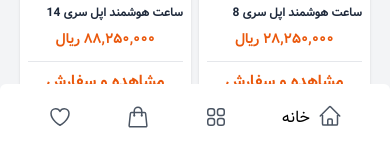
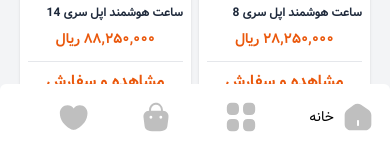
Before and after one commit to afshinmhdz/DigitizeWebsiteTailwindCSS_2023_10_13, a website: page postcss/public/index.html in a window 390 px wide. Shown: the part 694-842 px from the top of the page. Drawn offline with nearby package versions, Linux system fonts and the light colour scheme; files whose address does not match are found by name.

Commit message:
bottom navigation dynamic

```diff
--- a/postcss/public/index.html
+++ b/postcss/public/index.html
@@ -369,41 +369,54 @@
         </div>
     </div>
     <!-- bottom navigation -->
-    <div class="md:hidden px-12 py-5 bg-white fixed bottom-0 left-0 right-0 w-full  rounded-tr-md rounded-tl-md" >
-        <ul class="flex justify-between items-center">
-            <li >
+        <div class="bg-white fixed bottom-0 left-0 right-0 w-full rounded-tr-md rounded-tl-md px-4 py-2 flex items-center">
+            <nav class="w-full">
+                <ul x-data="{activeBottomTab:1}" class=" flex items-center justify-between gap-x-2 w-full">
+                    <li @click="activeBottomTab=1" class="text-sm flex-auto">
+                        <a class="flex items-center w-full py-2" href="#">
+                            <span>
+                                <svg width="32" height="32" fill="none" xmlns="http://www.w3.org/2000/svg"><path d="M26.72 9.094 19.04 3.72c-2.093-1.466-5.307-1.386-7.32.174L5.04 9.107c-1.333 1.04-2.387 3.173-2.387 4.853v9.2c0 3.4 2.76 6.174 6.16 6.174h14.374c3.4 0 6.16-2.76 6.16-6.16v-9.04c0-1.8-1.16-4.014-2.627-5.04ZM17 24c0 .547-.453 1-1 1-.547 0-1-.453-1-1v-4c0-.546.453-1 1-1 .547 0 1 .454 1 1v4Z" fill="#606060" opacity=".4"/></svg>
+                            </span>
+                            <span x-show="activeBottomTab===1" class="pr-2">
+                                خانه
+                            </span>
+                        </a>
+                    </li>
 
-                <a href="" class="flex ">
+                    <li @click="activeBottomTab=2" class="text-sm flex-auto">
+                        <a class="flex items-center w-full py-2" href="#">
                             <span>
-                    <svg xmlns="http://www.w3.org/2000/svg" fill="none" viewBox="0 0 24 24" stroke-width="1.5" stroke="currentColor" class="w-6 h-6 stroke-gray-600">
-                        <path stroke-linecap="round" stroke-linejoin="round" d="M2.25 12l8.954-8.955c.44-.439 1.152-.439 1.591 0L21.75 12M4.5 9.75v10.125c0 .621.504 1.125 1.125 1.125H9.75v-4.875c0-.621.504-1.125 1.125-1.125h2.25c.621 0 1.125.504 1.125 1.125V21h4.125c.621 0 1.125-.504 1.125-1.125V9.75M8.25 21h8.25" />
-                      </svg>
+                                <svg width="34" height="34" fill="none" xmlns="http://www.w3.org/2000/svg"><g opacity=".4" fill="#606060"><path d="M10.257 2.833H7.565c-3.102 0-4.732 1.63-4.732 4.718v2.692c0 3.088 1.63 4.717 4.718 4.717h2.692c3.088 0 4.717-1.629 4.717-4.717V7.55c.014-3.088-1.615-4.718-4.703-4.718ZM26.45 2.833h-2.692c-3.089 0-4.718 1.63-4.718 4.718v2.692c0 3.088 1.63 4.717 4.718 4.717h2.691c3.088 0 4.718-1.629 4.718-4.717V7.55c0-3.088-1.63-4.718-4.718-4.718ZM26.45 19.026h-2.692c-3.089 0-4.718 1.629-4.718 4.717v2.692c0 3.088 1.63 4.718 4.718 4.718h2.691c3.088 0 4.718-1.63 4.718-4.718v-2.692c0-3.088-1.63-4.717-4.718-4.717ZM10.257 19.026H7.565c-3.102 0-4.732 1.629-4.732 4.717v2.692c0 3.103 1.63 4.732 4.718 4.732h2.692c3.088 0 4.717-1.63 4.717-4.718v-2.692c.014-3.102-1.615-4.731-4.703-4.731Z"/></g></svg>
+                            </span>
+                            <span x-show="activeBottomTab===2" class="pr-2">
+                                دسته بندی
+                            </span>
+                        </a>
+                    </li>
 
-                </span><span class="mr-2 mt-0.5">خانه</span></a>
+                    <li @click="activeBottomTab=3" class="text-sm flex-auto">
+                        <a class="flex items-center w-full py-2" href="#">
+                            <span>
+                                <svg width="34" height="34" fill="none" xmlns="http://www.w3.org/2000/svg"><path d="M28.277 12.693c-.95-1.048-2.38-1.657-4.364-1.87V9.747a6.9 6.9 0 0 0-2.266-5.114c-1.46-1.332-3.358-1.955-5.327-1.771-3.386.326-6.233 3.598-6.233 7.14v.821c-1.984.213-3.415.822-4.364 1.87-1.374 1.53-1.331 3.57-1.176 4.987l.992 7.89c.298 2.763 1.417 5.597 7.508 5.597h7.905c6.092 0 7.211-2.834 7.509-5.582l.992-7.92c.155-1.402.184-3.442-1.176-4.972ZM16.518 4.831c1.417-.128 2.763.312 3.811 1.26a4.925 4.925 0 0 1 1.615 3.656v.991h-9.888v-.736c0-2.522 2.082-4.944 4.462-5.171Zm-4.59 13.798h-.014a1.42 1.42 0 0 1-1.416-1.416 1.424 1.424 0 0 1 2.848 0 1.42 1.42 0 0 1-1.418 1.416Zm9.917 0h-.014a1.42 1.42 0 0 1-1.417-1.416 1.424 1.424 0 0 1 2.848 0 1.42 1.42 0 0 1-1.417 1.416Z" fill="#606060" opacity=".4"/></svg>
+                            </span>
+                            <span x-show="activeBottomTab===3" class="pr-2">
+                                سبد خرید
+                            </span>
+                        </a>
                     </li>
-            <li><a href=""><span>
-                <svg xmlns="http://www.w3.org/2000/svg" fill="none" viewBox="0 0 24 24" stroke-width="1.5" stroke="currentColor" class="w-6 h-6 stroke-gray-600">
-                    <path stroke-linecap="round" stroke-linejoin="round" d="M3.75 6A2.25 2.25 0 016 3.75h2.25A2.25 2.25 0 0110.5 6v2.25a2.25 2.25 0 01-2.25 2.25H6a2.25 2.25 0 01-2.25-2.25V6zM3.75 15.75A2.25 2.25 0 016 13.5h2.25a2.25 2.25 0 012.25 2.25V18a2.25 2.25 0 01-2.25 2.25H6A2.25 2.25 0 013.75 18v-2.25zM13.5 6a2.25 2.25 0 012.25-2.25H18A2.25 2.25 0 0120.25 6v2.25A2.25 2.25 0 0118 10.5h-2.25a2.25 2.25 0 01-2.25-2.25V6zM13.5 15.75a2.25 2.25 0 012.25-2.25H18a2.25 2.25 0 012.25 2.25V18A2.25 2.25 0 0118 20.25h-2.25A2.25 2.25 0 0113.5 18v-2.25z" />
-                  </svg>
 
-
-            </span></a></li>
-            <li><a href="">
+                    <li @click="activeBottomTab=4" class="text-sm flex-auto">
+                        <a class="flex items-center w-full py-2" href="#">
                             <span>
-                    <svg xmlns="http://www.w3.org/2000/svg" fill="none" viewBox="0 0 24 24" stroke-width="1.5" stroke="currentColor" class="w-6 h-6 stroke-gray-600">
-                        <path  stroke-linecap="round" stroke-linejoin="round" d="M15.75 10.5V6a3.75 3.75 0 10-7.5 0v4.5m11.356-1.993l1.263 12c.07.665-.45 1.243-1.119 1.243H4.25a1.125 1.125 0 01-1.12-1.243l1.264-12A1.125 1.125 0 015.513 7.5h12.974c.576 0 1.059.435 1.119 1.007zM8.625 10.5a.375.375 0 11-.75 0 .375.375 0 01.75 0zm7.5 0a.375.375 0 11-.75 0 .375.375 0 01.75 0z" />
-                      </svg>
-
+                                <svg width="29" height="25" fill="none" xmlns="http://www.w3.org/2000/svg"><path d="M20.834.333a7.702 7.702 0 0 0-6.156 3.09A7.701 7.701 0 0 0 8.522.332C4.278.333.833 3.8.833 8.067c0 1.644.267 3.178.712 4.578 2.177 6.91 8.933 11.066 12.266 12.2.467.155 1.245.155 1.711 0 3.334-1.134 10.09-5.267 12.267-12.2.467-1.423.711-2.934.711-4.578C28.522 3.8 25.078.333 20.834.333Z" fill="#606060" opacity=".4"/></svg>
                             </span>
-            </a></li>
-            <li><a href=""><span>
-                <svg xmlns="http://www.w3.org/2000/svg" fill="none" viewBox="0 0 24 24" stroke-width="1.5" stroke="currentColor" class="w-6 h-6 stroke-gray-600">
-                    <path stroke-linecap="round" stroke-linejoin="round" d="M21 8.25c0-2.485-2.099-4.5-4.688-4.5-1.935 0-3.597 1.126-4.312 2.733-.715-1.607-2.377-2.733-4.313-2.733C5.1 3.75 3 5.765 3 8.25c0 7.22 9 12 9 12s9-4.78 9-12z" />
-                  </svg>
-
-
-            </span></a></li>
+                            <span x-show="activeBottomTab===4" class="pr-2">
+                                علاقمندی ها
+                            </span>
+                        </a>
+                    </li>
                 </ul>
+            </nav>
         </div>
         <!-- content section -->
 
```
Also changed, not shown: postcss/public/build/tailwind.css. Lines whose indentation alone changed are shown as unchanged.
